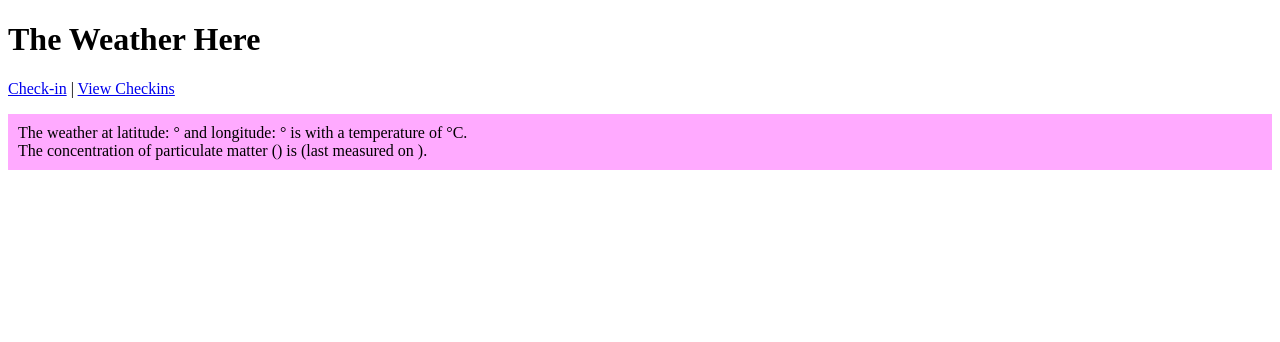
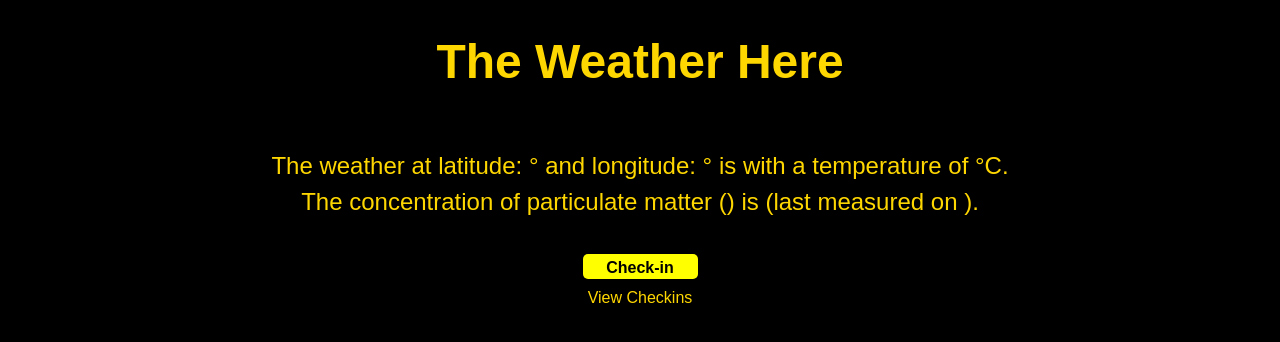
Before and after one commit to SaaranshMishra/weather-checkin, a website: page public/index.html in a window 1280 px wide. Drawn offline with nearby package versions, Linux system fonts and the light colour scheme.

Commit message:
Improved the UI

```diff
--- a/public/checkins/checkins.js
+++ b/public/checkins/checkins.js
@@ -1,4 +1,4 @@
-const mymap = L.map('checkinMap').setView([0, 0], 1);
+const mymap = L.map('checkinMap').setView([0, 0], 1.6);
 const attribution = '&copy; <a href="https://www.openstreetmap.org/">OpenStreetMap</a> contributors';
 const tileUrl = 'https://{s}.tile.openstreetmap.org/{z}/{x}/{y}.png';
 const tiles = L.tileLayer(tileUrl, { attribution });
@@ -18,7 +18,6 @@ const getData = async () => {
 			text += ` The concentration of particulate matter (${item.air.parameter}) is ${item.air.value} ${item.air.unit} (last measured on ${item.air.lastUpdated}).`
 		}
 
-
 		marker.bindPopup(text);
 	});
 }
--- a/public/index.html
+++ b/public/index.html
@@ -3,21 +3,38 @@
 <head>
 	<meta charset="UTF-8">
 	<title>The Weather Here</title>
-	<link rel="stylesheet" href="styles.css">
+	<link rel="stylesheet" href="https://unpkg.com/tachyons@4.10.0/css/tachyons.min.css"/>
+	<style>
+		#errMsg {
+			display: none;
+		}
+		#check-in {
+			display: block;
+			width: 115px;
+			height: 25px;
+			background: yellow;
+			padding: 5px;
+			text-decoration: none;
+			text-align: center;
+			border-radius: 5px;
+			color: black;
+			font-weight: bold;
+			margin: 10px;
+		}
+	</style>
 </head>
-<body>
-	<h1>The Weather Here</h1>
-	<nav>
-		<a href="/">Check-in</a> | <a href="/checkins">View Checkins</a>
-	</nav>
+<body class="avenir w-100 h-100 flex flex-column justify-center items-center bg-black">
+	<h1 class="yellow f1 lh-title">The Weather Here</h1>
 
-	<p>
+	<p class="yellow f3 lh-copy tc">
 		The weather at latitude: <span id="latitude"></span>&deg; and longitude: <span id="longitude"></span>&deg; is <span id="summary"> </span> with a temperature of <span id="temp"> </span> &deg;C.
 		<br>
 		<span id="airReading">The concentration of particulate matter (<span id="aq_parameter"></span>) is <span id="aq_value"></span> <span id="aq_units"></span> (last measured on <span id="aq_date"></span>).</span>
 		<span id="errMsg">We tried to fetch the air quality readings of your location but alas we were unable to do so.</span>
+	</p>
 
-	</p>
+	<a  id="check-in" href="/">Check-in</a>
+	<a class="link yellow" href="/checkins">View Checkins</a>
 
 	<script src="script.js"></script>
 </body>
--- a/public/styles.css
+++ b/public/styles.css
@@ -1,8 +1,3 @@
-p {
-	padding: 10px;
-	background-color: #FFAAFF;
-}
-
 #errMsg {
 	display: none;
 }
```
Also changed, not shown: public/checkins/index.html (+5 -4 lines).
